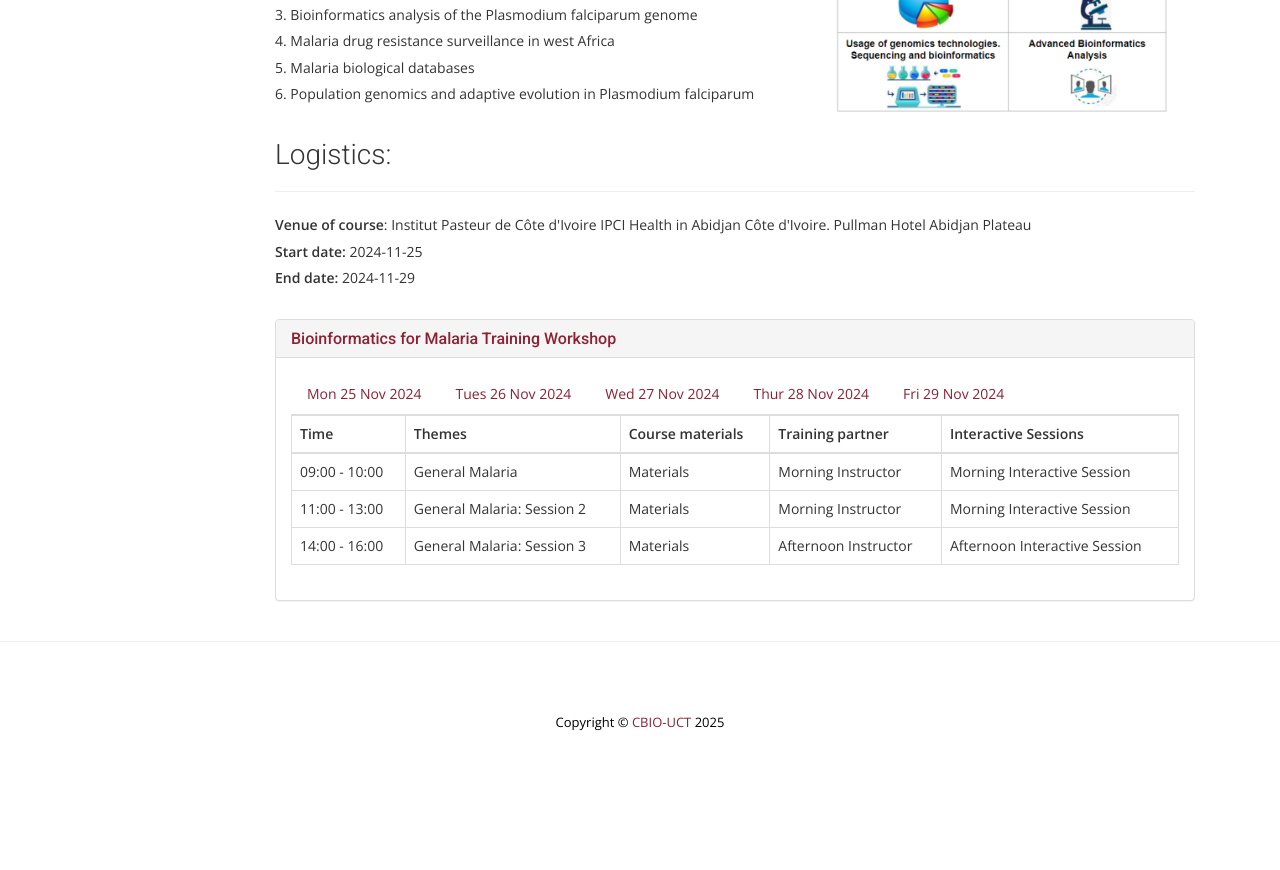
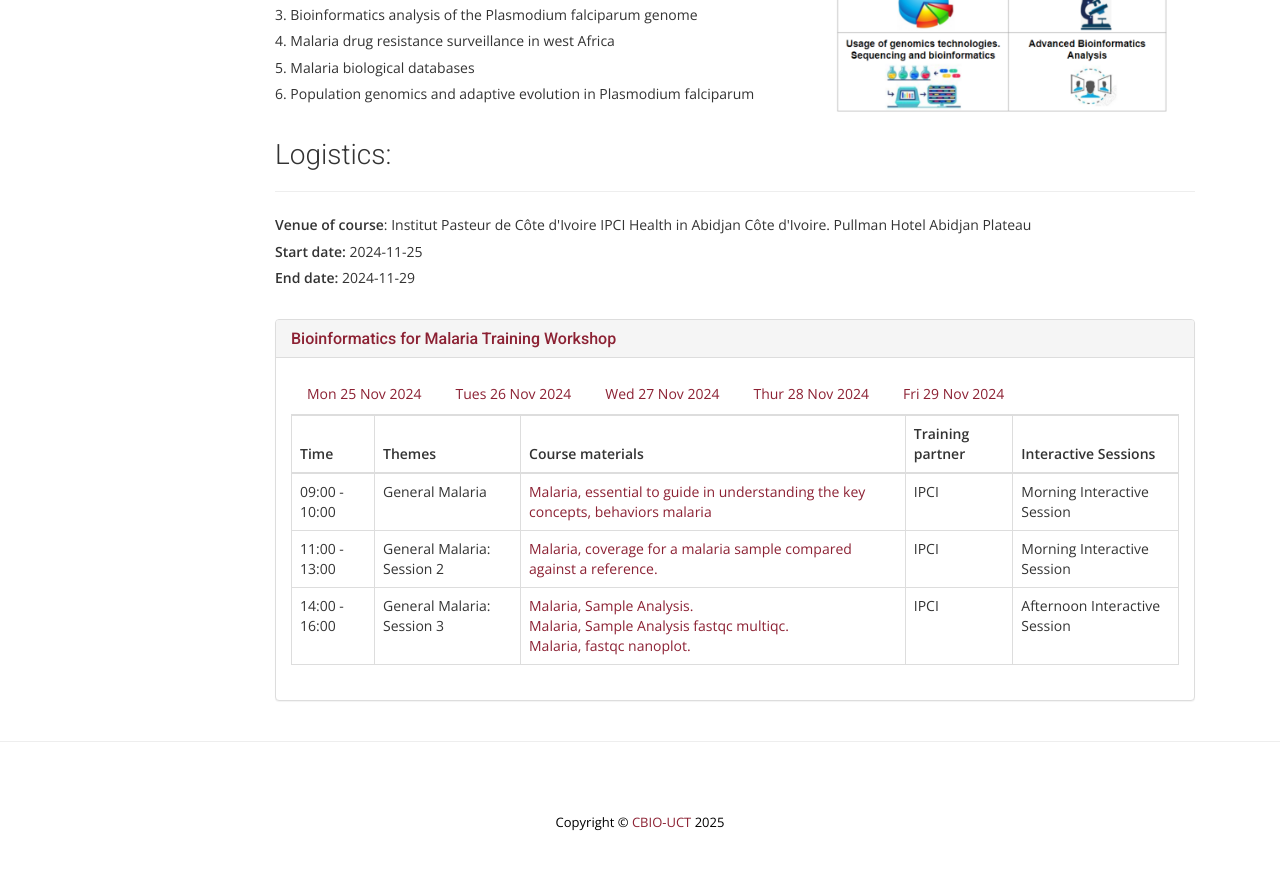
Before and after one commit to uct-cbio/ngs-academy, a Jekyll site: the page built from _posts/2024-09-10-Bioinformatics-for-Malaria-Training-Workshop.md, in a window 1280 px wide and 900 px high, scrolled down 1015 px. Shown: the top 870 px of the window. Built offline with Jekyll 4.4.1, drawn with Linux system fonts in a browser that asks for light colours; nearby versions of some CDN libraries; some web fonts are replaced; comment, search, counter and statistics services are not loaded; before the commit the page ends 1815 px from its top, so only the background shows below that.

Commit message:
added ipci course materials

```diff
--- a/_posts/2024-09-10-Bioinformatics-for-Malaria-Training-Workshop.md
+++ b/_posts/2024-09-10-Bioinformatics-for-Malaria-Training-Workshop.md
@@ -138,17 +138,18 @@ NGS workflows<br>
                   <td>09:00 - 10:00</td>
                   <td>
                     <ul>
-                      <li>General Malaria</li>
+                      <li>General Malaria
+                      </li>
                     </ul>
                   </td>
                   <td>
                     <ul>
-                      <li>Materials</li>
+                      <li><a target="_blank" rel="relation_name" href="https://www.youtube.com/watch?v=DRuANTfPfsY&list=PL0uR29Znf38xuAz-xnF0H1CIe9cNMK92V&index=1">Malaria, essential to guide in understanding the key concepts, behaviors malaria</a></li>
                     </ul>
                   </td>
                   <td>
                     <ul>
-                      <li>Morning Instructor</li>
+                      <li> IPCI</li>
                     </ul>
                   </td>
                   <td>
@@ -166,12 +167,12 @@ NGS workflows<br>
                   </td>
                   <td>
                     <ul>
-                      <li>Materials</li>
+                      <li><a target="_blank" rel="relation_name" href="https://www.youtube.com/watch?v=AE4Woy62jvE&list=PL0uR29Znf38xuAz-xnF0H1CIe9cNMK92V&index=2">Malaria, coverage for a malaria sample compared against a reference.</a></li>
                     </ul>
                   </td>
                   <td>
                     <ul>
-                      <li>Morning Instructor</li>
+                      <li> IPCI</li>
                     </ul>
                   </td>
                   <td>
@@ -189,12 +190,14 @@ NGS workflows<br>
                   </td>
                   <td>
                     <ul>
-                      <li>Materials</li>
+                            <li><a target="_blank" rel="relation_name" href="https://www.youtube.com/watch?v=3kRZLppAoHg&list=PL0uR29Znf38xuAz-xnF0H1CIe9cNMK92V&index=3">Malaria, Sample Analysis.</a></li>
+                                              <li><a target="_blank" rel="relation_name" href="https://www.youtube.com/watch?v=ONcPdcvKURk&list=PL0uR29Znf38xuAz-xnF0H1CIe9cNMK92V&index=4">Malaria, Sample Analysis fastqc multiqc.</a></li>
+                                              <li><a target="_blank" rel="relation_name" href="https://www.youtube.com/watch?v=5vVwGhWY_ac&list=PL0uR29Znf38xuAz-xnF0H1CIe9cNMK92V&index=5">Malaria, fastqc nanoplot.</a></li>
                     </ul>
                   </td>
                   <td>
                     <ul>
-                      <li>Afternoon Instructor</li>
+                      <li> IPCI</li>
                     </ul>
                   </td>
                   <td>
@@ -231,12 +234,12 @@ NGS workflows<br>
                   </td>
                   <td>
                     <ul>
-                      <li>Materials</li>
+<li><a target="_blank" rel="relation_name" href="https://www.youtube.com/watch?v=NK4ApX8I4Yo&list=PL0uR29Znf38xuAz-xnF0H1CIe9cNMK92V&index=6">Malaria, Working with fastq files</a></li>
                     </ul>
                   </td>
                   <td>
                     <ul>
-                      <li>Morning Instructor</li>
+                      <li> IPCI</li>
                     </ul>
                   </td>
                   <td>
@@ -254,12 +257,12 @@ NGS workflows<br>
                   </td>
                   <td>
                     <ul>
-                      <li>Materials</li>
+                   <li><a target="_blank" rel="relation_name" href="https://www.youtube.com/watch?v=JEb0COmsk1o&list=PL0uR29Znf38xuAz-xnF0H1CIe9cNMK92V&index=7">Malaria, Working with fastq files results analysis</a></li>
                     </ul>
                   </td>
                   <td>
                     <ul>
-                      <li>Morning Instructor</li>
+                      <li> IPCI</li>
                     </ul>
                   </td>
                   <td>
@@ -277,12 +280,12 @@ NGS workflows<br>
                   </td>
                   <td>
                     <ul>
-                      <li>Materials</li>
+                     <li><a target="_blank" rel="relation_name" href="https://www.youtube.com/watch?v=ORI9SqBs6Mo&list=PL0uR29Znf38xuAz-xnF0H1CIe9cNMK92V&index=8">Malaria, Plasmid database</a></li>
                     </ul>
                   </td>
                   <td>
                     <ul>
-                      <li>Afternoon Instructor</li>
+                      <li> IPCI</li>
                     </ul>
                   </td>
                   <td>
@@ -316,12 +319,12 @@ NGS workflows<br>
                   </td>
                   <td>
                     <ul>
-                      <li>Materials</li>
+                  <li><a target="_blank" rel="relation_name" href="https://www.youtube.com/watch?v=OZftvEANY68&list=PL0uR29Znf38xuAz-xnF0H1CIe9cNMK92V&index=11">Malaria, Trim file data triming</a></li>
                     </ul>
                   </td>
                   <td>
                     <ul>
-                      <li>Morning Instructor</li>
+                      <li>IPCI</li>
                     </ul>
                   </td>
                   <td>
@@ -340,13 +343,13 @@ Session 2</li>
                     </ul>
                   </td>
                   <td>
-                    <ul>
-                      <li>Materials</li>
+                    <ul>                    <li><a target="_blank" rel="relation_name" href="https://www.youtube.com/watch?v=z3m3AFDLgXQ&list=PL0uR29Znf38xuAz-xnF0H1CIe9cNMK92V&index=13">Malaria, Data cleaning processes</a></li>
+                    <li><a target="_blank" rel="relation_name" href="https://www.youtube.com/watch?v=AKLeDfjlAw0&list=PL0uR29Znf38xuAz-xnF0H1CIe9cNMK92V&index=10">Malaria, Data analysis</a></li>
                     </ul>
                   </td>
                   <td>
                     <ul>
-                      <li>Morning Instructor</li>
+                      <li>IPCI</li>
                     </ul>
                   </td>
                   <td>
@@ -364,12 +367,14 @@ Session 2</li>
                   </td>
                   <td>
                     <ul>
-                      <li>Materials</li>
+                    <li><a target="_blank" rel="relation_name" href="https://www.youtube.com/watch?v=raKQuvmZNAM&list=PL0uR29Znf38xuAz-xnF0H1CIe9cNMK92V&index=9">Malaria, Population genetic variation</a></li>
+                                        <li><a target="_blank" rel="relation_name" href="https://www.youtube.com/watch?v=BTLLRMbK1G8&list=PL0uR29Znf38xuAz-xnF0H1CIe9cNMK92V&index=12">Malaria, Troubleshooting</a></li>
+                                                            <li><a target="_blank" rel="relation_name" href="https://www.youtube.com/watch?v=Ws4pHrgAfCg&list=PL0uR29Znf38xuAz-xnF0H1CIe9cNMK92V&index=14">Malaria, Population genetics</a></li>
                     </ul>
                   </td>
                   <td>
                     <ul>
-                      <li>Afternoon Instructor</li>
+                      <li>IPCI</li>
                     </ul>
                   </td>
                   <td>
@@ -403,12 +408,12 @@ Session 2</li>
                   </td>
                   <td>
                     <ul>
-                      <li>Materials</li>
+                      <li><a target="_blank" rel="relation_name" href="https://www.youtube.com/watch?v=LRFDr-JXeUQ&list=PL0uR29Znf38xuAz-xnF0H1CIe9cNMK92V&index=15">Malaria, VC files</a></li>
                     </ul>
                   </td>
                   <td>
                     <ul>
-                      <li>Morning Instructor</li>
+                      <li>IPCI</li>
                     </ul>
                   </td>
                   <td>
@@ -427,12 +432,12 @@ Session 2</li>
                   </td>
                   <td>
                     <ul>
-                      <li>Materials</li>
+                                 <li><a target="_blank" rel="relation_name" href="https://www.youtube.com/watch?v=2Ze1S9-0fH0&list=PL0uR29Znf38xuAz-xnF0H1CIe9cNMK92V&index=16">Malaria, working in R</a></li>
                     </ul>
                   </td>
                   <td>
                     <ul>
-                      <li>Morning Instructor</li>
+                      <li>IPCI</li>
                     </ul>
                   </td>
                   <td>
@@ -450,12 +455,12 @@ Session 2</li>
                   </td>
                   <td>
                     <ul>
-                      <li>Materials</li>
+                   <li><a target="_blank" rel="relation_name" href="https://www.youtube.com/watch?v=2Ze1S9-0fH0&list=PL0uR29Znf38xuAz-xnF0H1CIe9cNMK92V&index=16">Malaria, R</a></li>
                     </ul>
                   </td>
                   <td>
                     <ul>
-                      <li>Afternoon Instructor</li>
+                      <li>IPCI</li>
                     </ul>
                   </td>
                   <td>
@@ -473,7 +478,7 @@ Session 2</li>
                   </td>
                   <td>
                     <ul>
-                      <li>Materials</li>
+                                        <li><a target="_blank" rel="relation_name" href="https://www.youtube.com/watch?v=VRAhqjhysPI&list=PL0uR29Znf38xuAz-xnF0H1CIe9cNMK92V&index=17">Malaria, coding in R</a></li>
                     </ul>
                   </td>
                   <td>
@@ -512,12 +517,13 @@ Session 2</li>
                   </td>
                   <td>
                     <ul>
-                      <li>Materials</li>
+                                      <li><a target="_blank" rel="relation_name" href="https://www.youtube.com/watch?v=ihvs8OhobBw&list=PL0uR29Znf38xuAz-xnF0H1CIe9cNMK92V&index=20">Malaria, Working in R</a></li>
+                <li><a target="_blank" rel="relation_name" href="https://www.youtube.com/watch?v=zGWyNyDen9E&list=PL0uR29Znf38xuAz-xnF0H1CIe9cNMK92V&index=18">Malaria, working in R with drug resistance data malaria samples</a></li>
                     </ul>
                   </td>
                   <td>
                     <ul>
-                      <li>Morning Instructor</li>
+                      <li>IPCI</li>
                     </ul>
                   </td>
                   <td>
@@ -539,12 +545,12 @@ Session 2</li>
                   </td>
                   <td>
                     <ul>
-                      <li>Materials</li>
+                     <li><a target="_blank" rel="relation_name" href="https://www.youtube.com/watch?v=0uTVw2SZgi0&list=PL0uR29Znf38xuAz-xnF0H1CIe9cNMK92V&index=19">Malaria, drug resistance malaria samples in R (French)</a></li>
                     </ul>
                   </td>
                   <td>
                     <ul>
-                      <li>Morning Instructor</li>
+                      <li>IPCI</li>
                     </ul>
                   </td>
                   <td>
@@ -562,12 +568,11 @@ Session 2</li>
                   </td>
                   <td>
                     <ul>
-                      <li>Materials</li>
                     </ul>
                   </td>
                   <td>
                     <ul>
-                      <li>Afternoon Instructor</li>
+                      <li>IPCI</li>
                     </ul>
                   </td>
                   <td>
@@ -585,17 +590,17 @@ Session 2</li>
                   </td>
                   <td>
                     <ul>
-                      <li>Materials</li>
+                      <li></li>
                     </ul>
                   </td>
                   <td>
                     <ul>
-                      <li>Afternoon Instructor</li>
+                      <li>IPCI</li>
                     </ul>
                   </td>
                   <td>
                     <ul>
-                      <li>Afternoon Interactive Session</li>
+                      <li></li>
                     </ul>
                   </td>
                 </tr>
```
